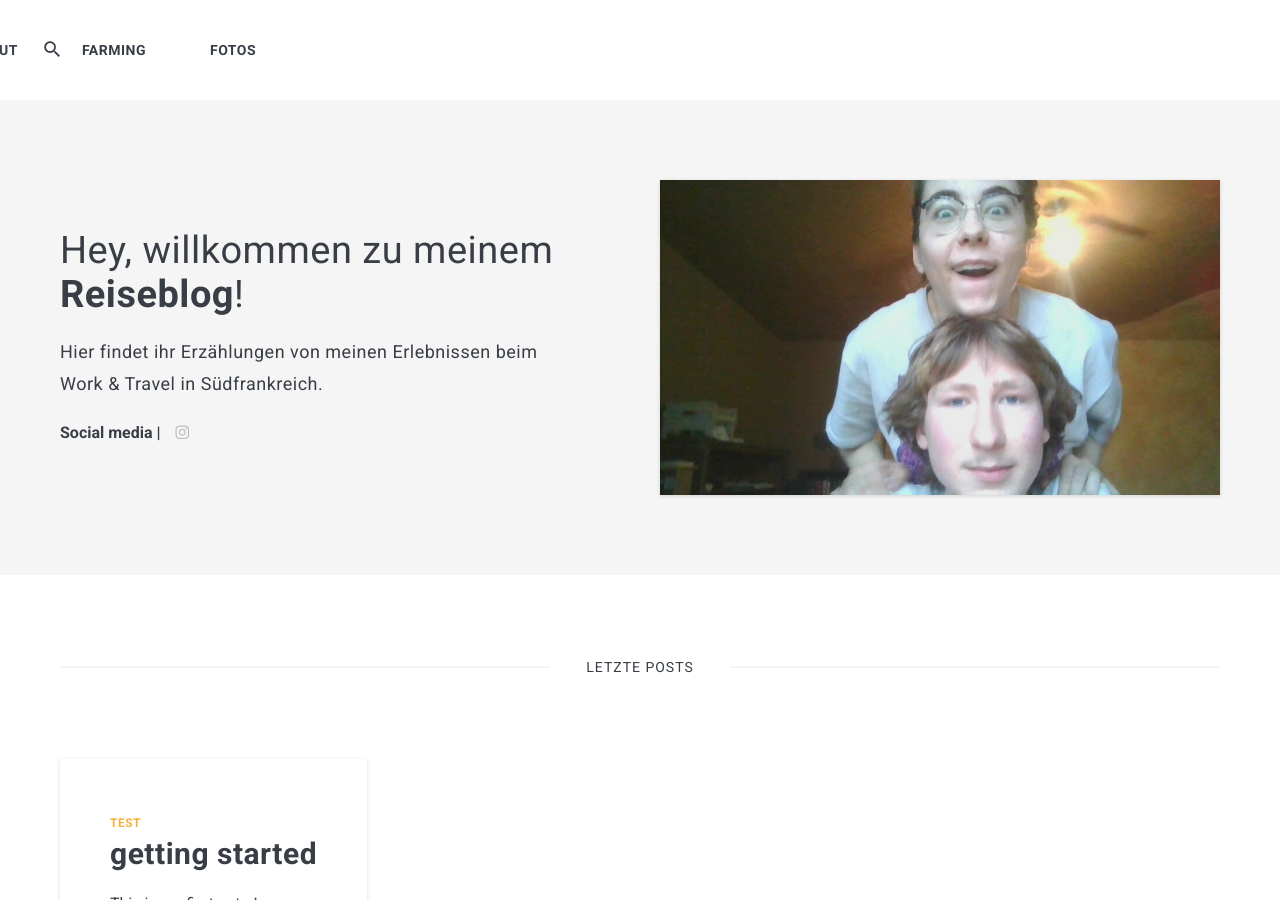
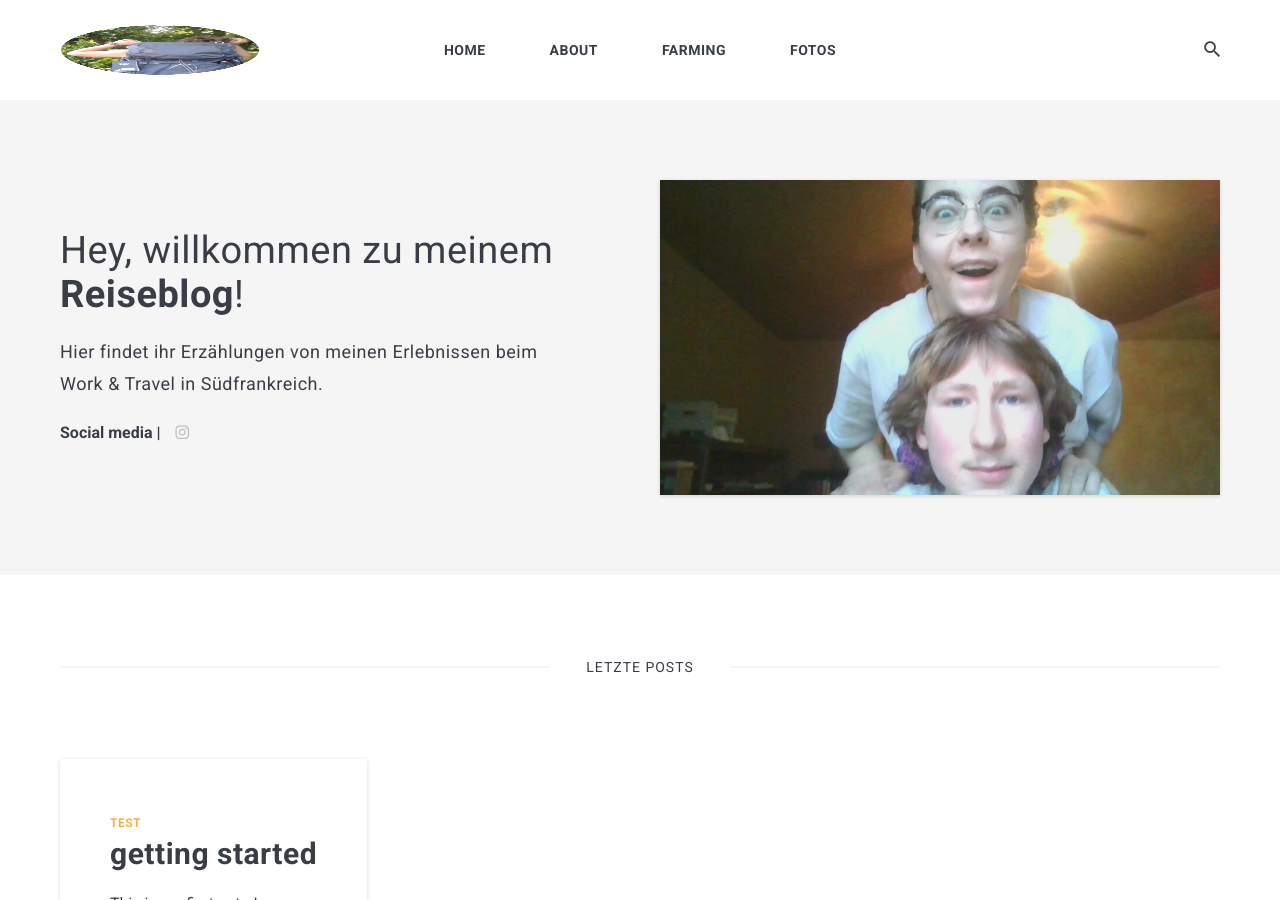
Before and after one commit to anneke-streit/anneke-streit.github.io, a Jekyll site: the page built from index.html, in a window 1280 px wide and 900 px high. Built offline with Jekyll 4.4.1, drawn with Linux system fonts in a browser that asks for light colours; nearby versions of some CDN libraries; the list of posts is cut into pages by our own code.

Commit message:
Update header.html

```diff
--- a/_includes/header.html
+++ b/_includes/header.html
@@ -1,13 +1,13 @@
 <div class="container">
   <div class="row">
-    <div class="col col-40">
+    <div class="col col-12">
       <!-- begin header -->
       <header class="header">
 
         <div class="logo">
           <a class="logo__link" href="{{site.baseurl}}/">
           {%if site.data.settings.logo %}
-            <img class="logo__image" src="{{ site.baseurl }}/images/{{ site.data.settings.logo }}" alt="{{ site.data.settings.title }}">
+            <img class="logo__image" src="{{ site.baseurl }}/images/{{ site.data.settings.logo }}" alt="{{ site.data.settings.title }}" width="200">
           {% else %}
             {{ site.data.settings.title }}
           {% endif %}
```
